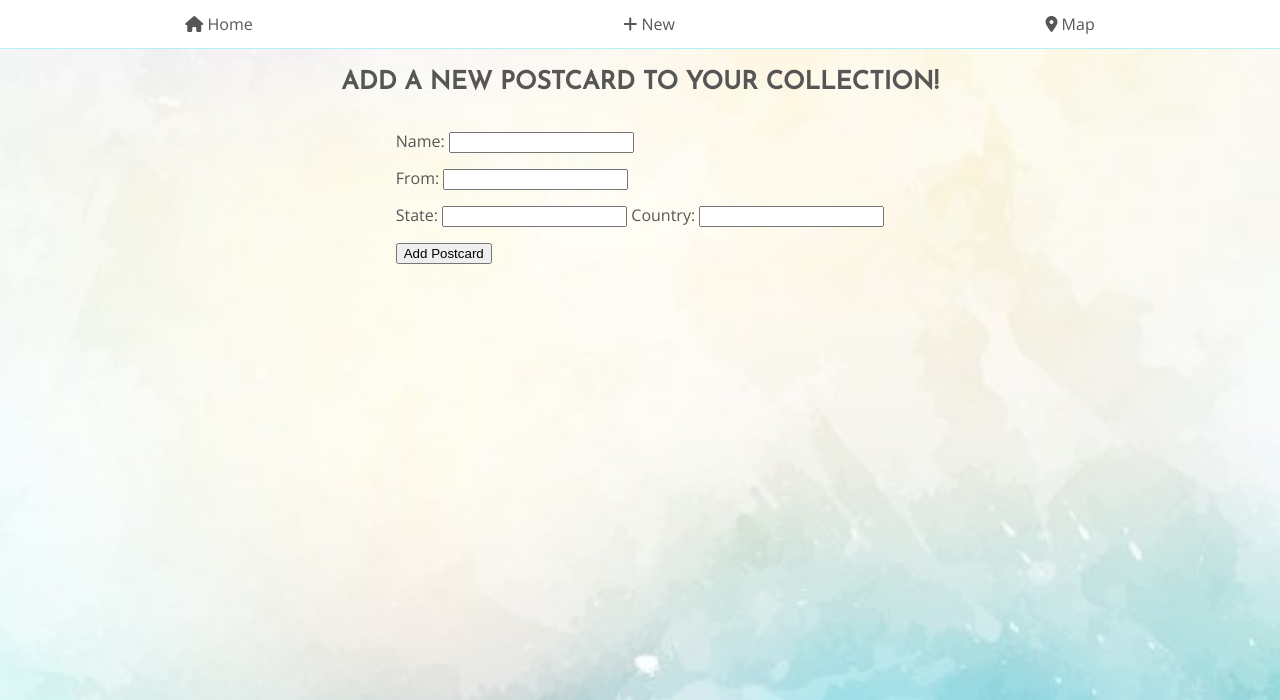
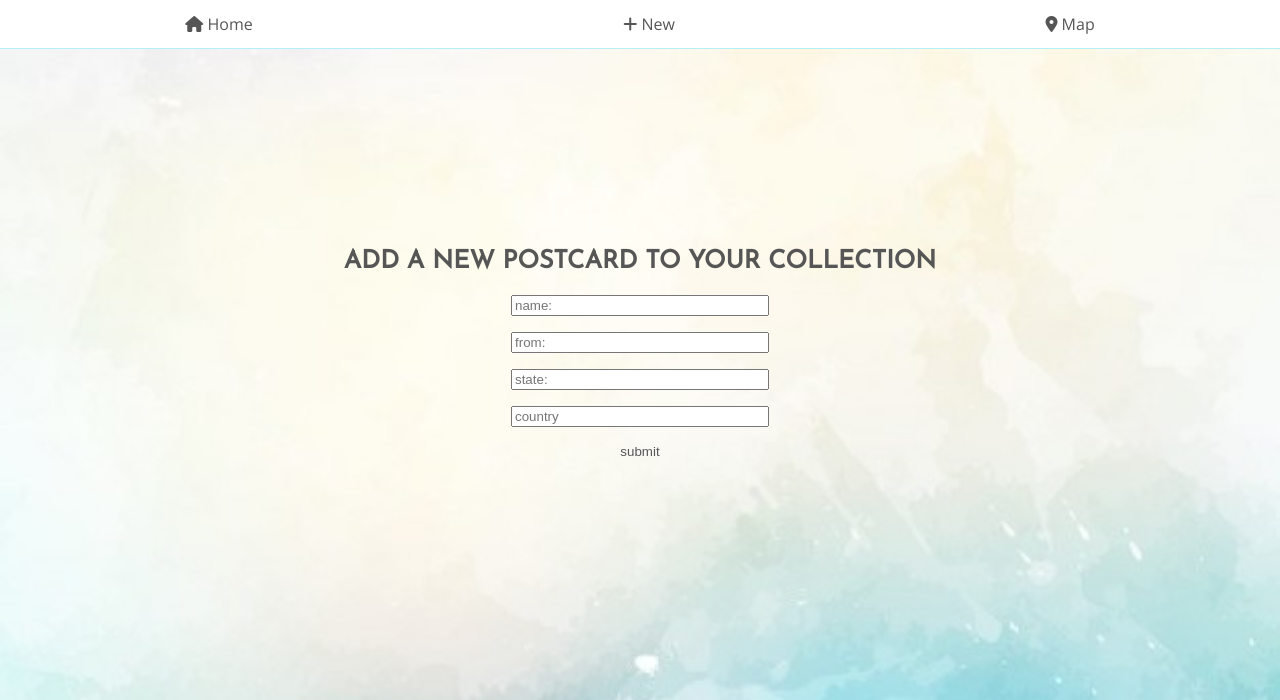
Before and after one commit to hannahhch/collection-manager, a Node server app: page /new in a window 1280 px wide. Shown: the top 700 px of the page. Run offline with Node 20, Linux system fonts and the light colour scheme; some libraries are stand-ins or nearby versions.

Commit message:
styles on new

```diff
--- a/app.js
+++ b/app.js
@@ -24,6 +24,10 @@ app.use('/static', express.static('static'));
 //get new post card page
 app.get('/new', function(req,res){
   res.render('new_card');
+})
+
+app.get('/map', function(req,res){
+  res.render("map");
 })
 
 app.get('(/:id/)', function(req,res){
--- a/static/styles.css
+++ b/static/styles.css
@@ -38,7 +38,6 @@ body{
   display: flex;
   justify-content: center;
   font-family: 'Open Sans', sans-serif;
-  text-transform: uppercase;
   font-weight: bold;
 
 }
@@ -55,12 +54,30 @@ body{
 
 .single-box{
   border: 1px solid #B6F0F7;
-  margin: 18px;
   width: 350px;
   height: 400px;
   text-align: center;
   padding: 15px;
   background-color: white;
+}
+
+.new-box-wrapper{
+  text-align: center;
+  margin-top: 25vh;
+}
+
+.new-box-wrapper input {
+  width: 250px;
+}
+
+.new-box-wrapper button {
+  border: none;
+  background-color: transparent;
+  color: #565656;
+}
+
+.new-box-wrapper button:hover{
+  border-bottom: solid 3px #B6F0F7;
 }
 
 .header{
--- a/views/single_postcard.mustache
+++ b/views/single_postcard.mustache
@@ -13,7 +13,7 @@
           <i class="fa fa-home" aria-hidden="true"></i> Home</a></p></div>
         <div><p><a href = "/new/">
           <i class="fa fa-plus" aria-hidden="true"></i> New</a></p></div>
-        <div><p><a href = "#">
+          <div><p><a href = "/map/">
           <i class="fa fa-map-marker" aria-hidden="true"></i> Map</a></p></div>
         </div>
     <div class = 'header'>
```
Also changed, not shown: views/index.mustache (+4 -4 lines), views/map.mustache (+14 -1 lines), views/new_card.mustache (+12 -15 lines).
